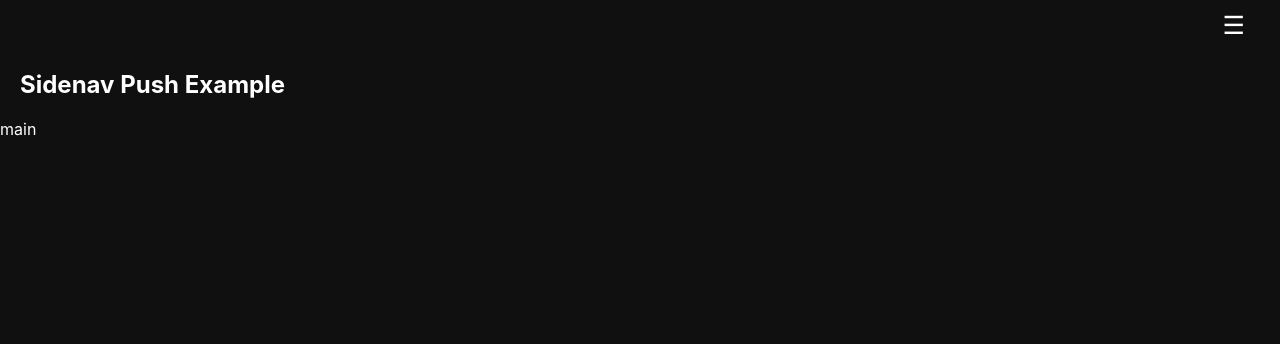
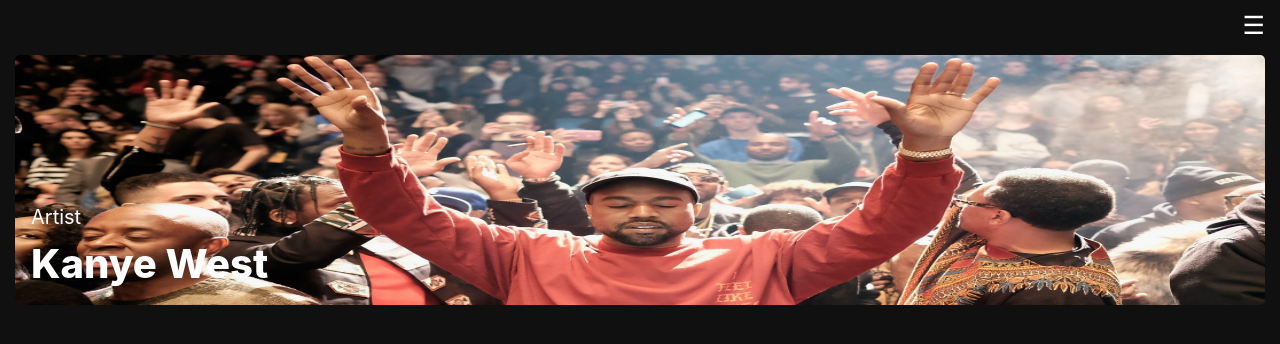
Before and after one commit to phelied/Youtube, a React (Create React App) app: page / in a window 1280 px wide. Shown: the top 344 px of the page. Built offline with nearby package versions, Linux system fonts and the light colour scheme.

Commit message:
Add main picture

```diff
--- a/src/App.css
+++ b/src/App.css
@@ -5,3 +5,43 @@
   color: white;
   background-color: #101010;
 }
+
+.container__information-text {
+  position: absolute;
+  display: flex;
+  flex-direction: column;
+  top: 150px;
+  left: 16px;
+}
+
+.container__img {
+  margin: 15px 15px;
+}
+.container__img-size {
+  position: relative;
+  text-align: center;
+  color: white;
+}
+
+.img__picture {
+  width: 100%;
+  height: 250px;
+  border-radius: 5px;
+}
+
+.container__information-text,
+.span__artist-text,
+.span__artistname-text {
+  background-color: transparent;
+}
+
+.span__artist-text {
+  text-align: left;
+  font-size: 20px;
+}
+
+.span__artistname-text {
+  font-size: 40px;
+  font-weight: 800;
+  margin-top: 10px;
+}
--- a/src/App.js
+++ b/src/App.js
@@ -2,13 +2,21 @@
 import React from "react";
 import './App.css';
 import Navbar from "./components/Navbar/navbar";
-import Main from "./components/index";
+import picture from "./img/kanye_1.jpg";
 
 function App() {
 	return (
 		<div className="container">
 			<Navbar />
-			<Main />
+			<div className="container__img">
+				<div className="container__img-size">
+					<img className="img__picture" alt='Kanye west picture' src={picture}/>
+					<div className="container__information-text">
+						<span className="span__artist-text">Artist</span>
+						<span className="span__artistname-text">Kanye West</span>
+					</div>
+				</div>
+			</div>
 		</div>
 	);
 }
--- a/src/components/Navbar/navbar.css
+++ b/src/components/Navbar/navbar.css
@@ -31,7 +31,7 @@
 .sidenav .closebtn {
   position: absolute;
   top: 0;
-  right: 25px;
+  right: 10px;
   font-size: 36px;
   margin-left: 50px;
 }
@@ -78,10 +78,6 @@
   justify-content: flex-end;
   margin: 10px 15px;
   font-size: 25px;
-}
-
-.toggle span {
-  margin-right: 20px;
 }
 
 .sidebar_account_info img {
--- a/src/components/Navbar/navbar.js
+++ b/src/components/Navbar/navbar.js
@@ -12,7 +12,7 @@
     };
 
     return (
-        <div>
+        <>
             <div id="mySidenav" className="sidenav" style={{ width: sideBar ? '100%' : '0' }}>
                 <a href="#" className="closebtn" onClick={stateSideBar}>&times;</a>
                 <div className="sidebar_categories">
@@ -93,10 +93,7 @@
             <div className="toggle">
                 <span onClick={stateSideBar}>&#9776;</span>
             </div>
-            <div id="main">
-                <h2>Sidenav Push Example</h2>
-            </div>
-        </div>
+        </>
     )
 }
 
```
Also changed, not shown: src/img/Kanye.jpg (added), src/img/kanye_1.jpg (added).
